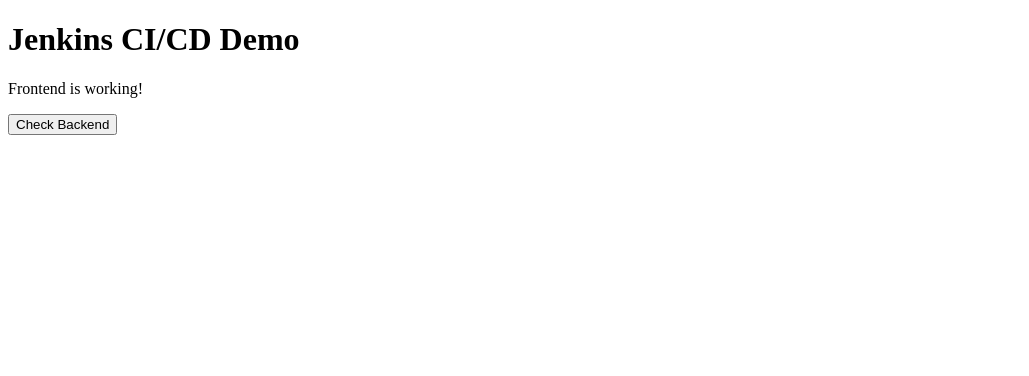
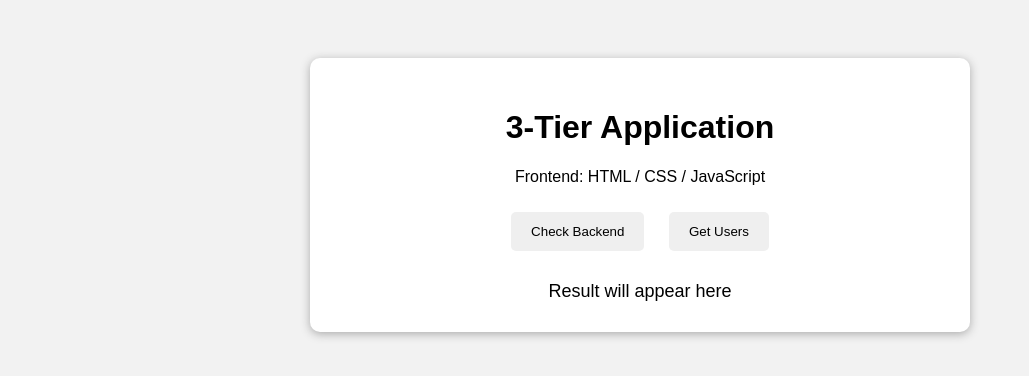
Before and after one commit to naveenturaka/3-Tier-Application, a plain HTML site: page frontend/index.html in a window 1280 px wide. Shown: the whole page, without its empty margins (0-1029 px from the left). Drawn offline with Linux system fonts and the light colour scheme.

Commit message:
Update index.html

```diff
--- a/frontend/index.html
+++ b/frontend/index.html
@@ -1,29 +1,116 @@
 <!DOCTYPE html>
-<html>
+<html lang="en">
 <head>
-    <title>Jenkins CI/CD Demo</title>
+    <meta charset="UTF-8">
+    <meta name="viewport" content="width=device-width, initial-scale=1.0">
+
+    <title>3-Tier Application</title>
+
+    <style>
+        body {
+            font-family: Arial, sans-serif;
+            background: #f2f2f2;
+            text-align: center;
+            padding: 50px;
+        }
+
+        .container {
+            background: white;
+            max-width: 600px;
+            margin: auto;
+            padding: 30px;
+            border-radius: 10px;
+            box-shadow: 0 2px 10px #aaa;
+        }
+
+        button {
+            padding: 12px 20px;
+            margin: 10px;
+            cursor: pointer;
+            border: none;
+            border-radius: 5px;
+        }
+
+        #result {
+            margin-top: 20px;
+            font-size: 18px;
+        }
+    </style>
 </head>
+
 <body>
-    <h1>Jenkins CI/CD Demo</h1>
 
-    <p>Frontend is working!</p>
+<div class="container">
 
-    <button onclick="checkBackend()">Check Backend</button>
+    <h1>3-Tier Application</h1>
 
-    <p id="result"></p>
+    <p>Frontend: HTML / CSS / JavaScript</p>
+
+    <button onclick="checkBackend()">
+        Check Backend
+    </button>
+
+    <button onclick="getUsers()">
+        Get Users
+    </button>
+
+    <div id="result">
+        Result will appear here
+    </div>
+
+</div>
 
 <script>
+
+    // Change this to your EC2 Public IPv4
+    const BACKEND_URL = "http://3.107.223.170:3000";
+
     async function checkBackend() {
+
         try {
-                const response = await fetch("http://3.107.223.170:3000/api/message");
+
+            const response =
+                await fetch(BACKEND_URL + "/api/message");
+
             const data = await response.json();
 
-                document.getElementById("result").innerText = data.message;
+            document.getElementById("result").innerHTML =
+                "<b>" + data.message + "</b>";
+
         } catch (error) {
-                document.getElementById("result").innerText =
-                    "Backend is not running";
+
+            document.getElementById("result").innerHTML =
+                "Backend connection failed";
+
+            console.error(error);
         }
     }
+
+
+    async function getUsers() {
+
+        try {
+
+            const response =
+                await fetch(BACKEND_URL + "/api/users");
+
+            const data = await response.json();
+
+            document.getElementById("result").innerHTML =
+                "<pre>" +
+                JSON.stringify(data, null, 2) +
+                "</pre>";
+
+        } catch (error) {
+
+            document.getElementById("result").innerHTML =
+                "Unable to get users";
+
+            console.error(error);
+        }
+    }
+
 </script>
+
 </body>
 </html>
```
Lines whose indentation alone changed are shown as unchanged.
